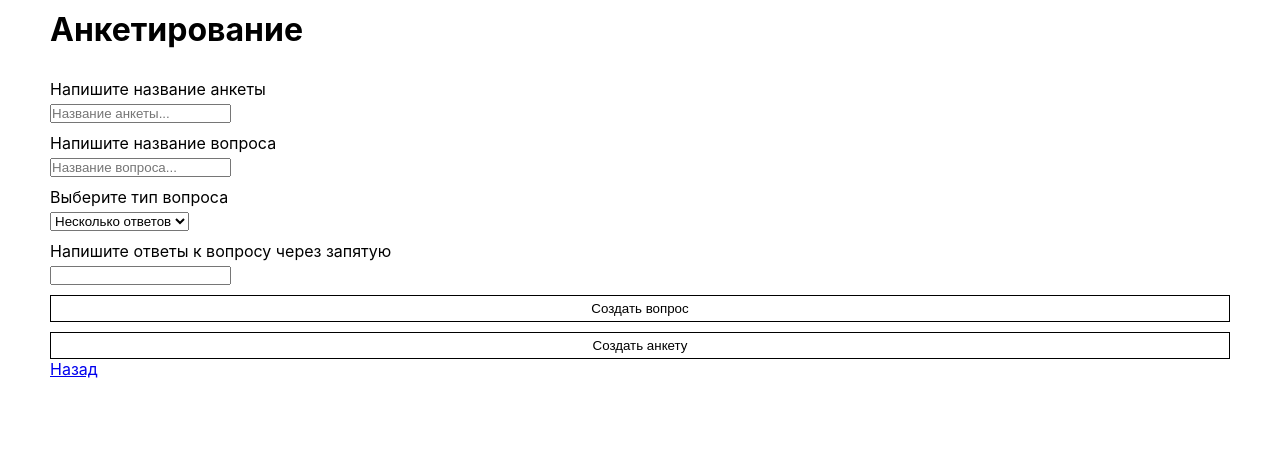
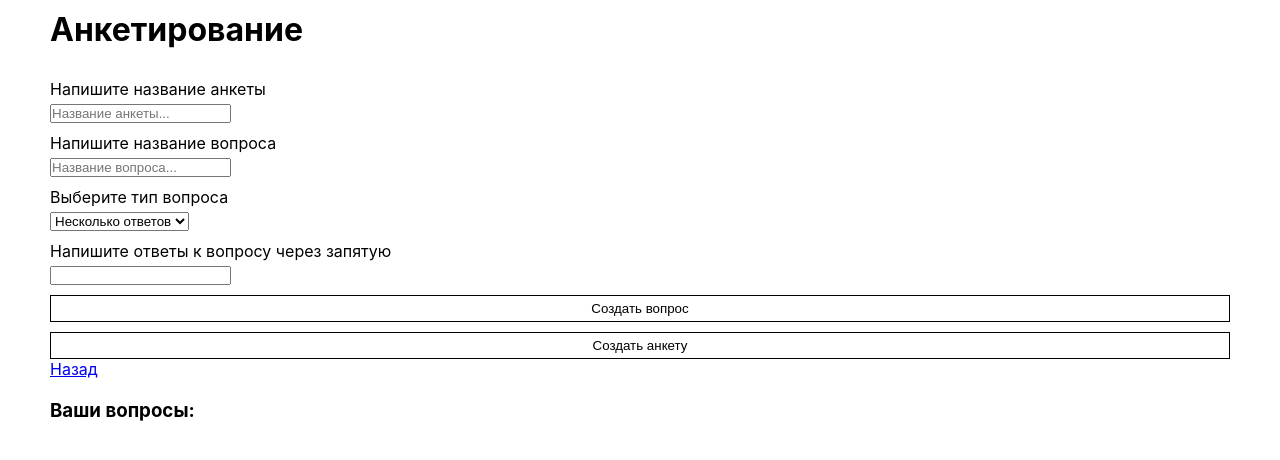
Before and after one commit to Lanancist/TermPaper, a React (Create React App) app in the folder FrontEnd/react_project/: page /addSurvey in a window 1280 px wide. Shown: the top 460 px of the page. Built offline with nearby package versions, Linux system fonts and the light colour scheme.

Commit message:
added section "your questions"

```diff
--- a/FrontEnd/react_project/src/App.css
+++ b/FrontEnd/react_project/src/App.css
@@ -49,3 +49,7 @@ grid-template-areas:
   align-items: center;
   padding: 10px;
 }
+
+.yourQuestions{
+  margin-top: 20px;
+}
--- a/FrontEnd/react_project/src/components/AddSurvey/AddSurvey.jsx
+++ b/FrontEnd/react_project/src/components/AddSurvey/AddSurvey.jsx
@@ -1,6 +1,7 @@
 import axios from "axios";
 import { useState } from "react";
 import { Link } from "react-router-dom";
+import Questions from "../questions/Questions";
 
 const AddSurvey = () => {
     const [selectVal, setSelectVal] = useState("qma");
@@ -49,6 +50,8 @@ const AddSurvey = () => {
         axios.post("http://127.0.0.1:8000/addSurveys", newSurvey)
     }
 
+    console.log(questions);
+
     return (
         <>
         <div className="container">
@@ -79,6 +82,12 @@ const AddSurvey = () => {
             <button onClick={createSurvey}>Создать анкету</button>
             </div>
           <Link to="/">Назад</Link>
+          <section className="yourQuestions">
+             <h3>Ваши вопросы:</h3>
+          {questions?.map((item, quesIndex) => (
+            <Questions question={item} quesIndex={quesIndex} handleInputChange={() => null} statistics={[]} />
+          ))}
+          </section>
         </div>
         </>
     )
--- a/FrontEnd/react_project/src/components/questions/Questions.jsx
+++ b/FrontEnd/react_project/src/components/questions/Questions.jsx
@@ -1,11 +1,10 @@
 import Answer from "./Answers/Answer"
 
 const Questions = ({question, statistics, quesIndex, handleInputChange, isStatistic}) => {
-  console.log(isStatistic);
     return (
         <>
-          <h5>{question.ques}</h5>
-          {question.ans && question.ans.map((ans, index) => {
+          <h5>{question?.ques}</h5>
+          {question?.ans && question.ans.map((ans, index) => {
             const ratingOfAnswers = statistics.questions !== undefined ? isStatistic ? statistics.questions[quesIndex].statistics[index][ans] : statistics.questions[quesIndex].ans[index][ans] : 0;
             return <Answer ans={ans} ratingOfAnswers={ratingOfAnswers} item={question} statistics={statistics} handleInputChange={handleInputChange} isStatistic={isStatistic}/>
           })}
```
